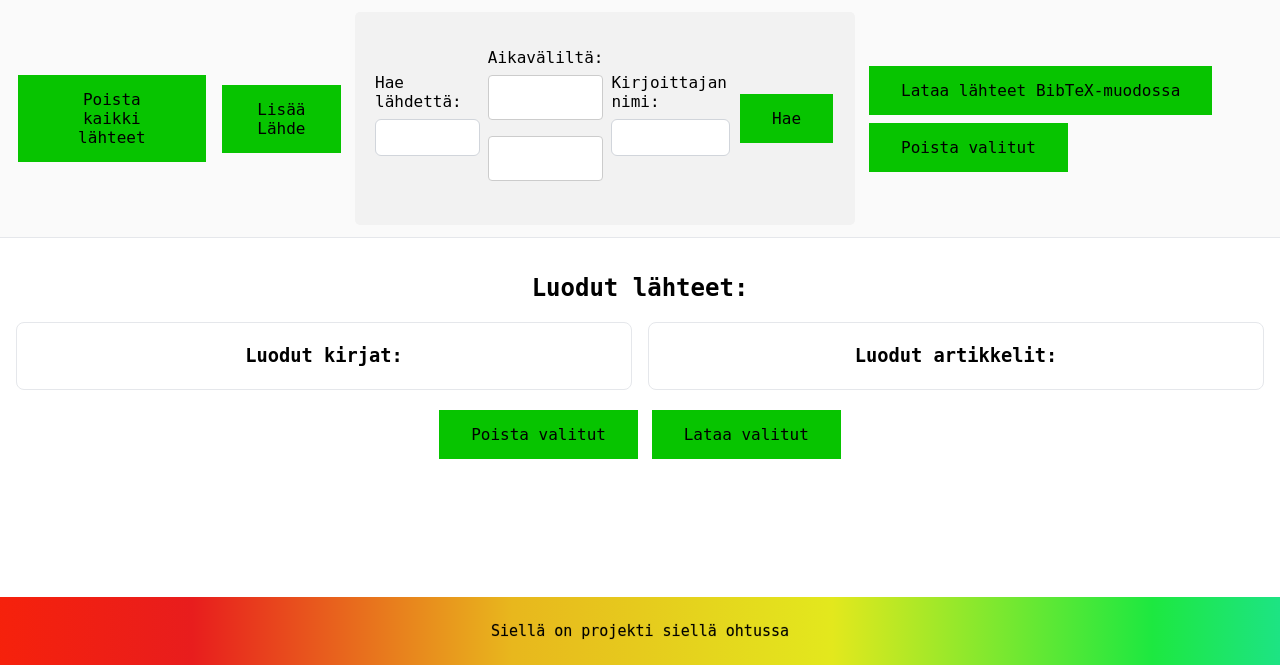
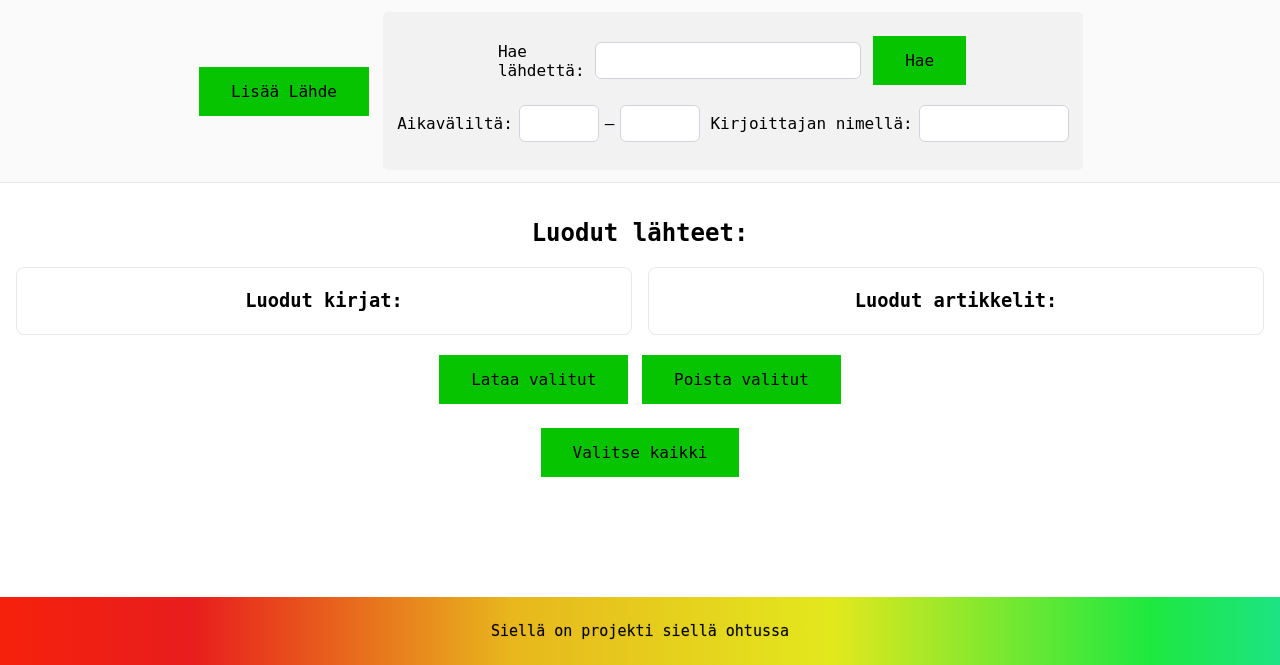
Before and after one commit to hbuMi/miniproggis, a Flask app: template src/templates/index.html in a window 1280 px wide. Shown: the part 135-800 px from the top of the page. Run offline with Flask 3, Linux system fonts and the light colour scheme; the template is opened without the code that fills it, so the values that code supplies are empty.

Commit message:
Add and fix css styling

```diff
--- a/src/static/main.css
+++ b/src/static/main.css
@@ -97,14 +97,52 @@ button { font: inherit; }
 .search-form {
   display: flex;
   align-items: center;
+  flex-direction: column;
   gap: 8px;
   margin: 0;
+  width: 100%;
+  max-width: 700px;
 }
 
-.search-form input[type="text"] {
+.search-form .search-row {
+  display: flex;
+  flex-direction: row;
+  align-items: center;
+  gap: 10px;
+  flex-wrap: nowrap;
+  justify-content: center;
+}
+
+.search-form input[type="text"],
+.search-form input[type="number"] {
   padding: 8px;
   border: 1px solid #d1d5db;
   border-radius: 6px;
+}
+
+.search-form .date-range {
+  display: flex;
+  flex-direction: row;
+  align-items: center;
+  gap: 6px;
+}
+
+.search-form .date-range input {
+  width: 80px;
+  max-width: 80px;
+}
+
+.search-form .author {
+  display: flex;
+  flex-direction: row;
+  align-items: center;
+  gap: 6px;
+  white-space: nowrap;
+}
+
+.search-form .author input {
+  width: 150px;
+  max-width: 150px;
 }
 
 .references {
--- a/src/templates/edit_reference.html
+++ b/src/templates/edit_reference.html
@@ -87,11 +87,11 @@
       </form>
     {% endif %}
 
+    <p style="text-align: center;">
+      <a href="/reference/{{ ref }}/{{ reference.id }}" class="button">Takaisin lähteeseen</a>
+    </p>
     <p style="text-align: center; margin-top: 12px;">
       <a href="/" class="button">Etusivulle</a>
-    </p>
-    <p style="text-align: center;">
-      <a href="/reference/{{ ref }}/{{ reference.id }}" class="button">Takaisin lähteeseen</a>
     </p>
   </div>
 
--- a/src/templates/index.html
+++ b/src/templates/index.html
@@ -11,35 +11,35 @@
   </div>
   <div class="toolbar">
     <p>
-      <a href="/delete_all_references" class="button" onclick="return confirm('Haluatko varmasti poistaa kaikki lähteet?')">Poista kaikki lähteet</a>
-    </p>
-    <p>
       <a href="/new_reference" class="button">Lisää Lähde</a>
     </p>
     <form action="/search" method="get" class="search-form">
-    <p>
+
+        <div class="search-row">
           Hae lähdettä:
           {% if query %}
           <input type="text" name="query" value="{{ query }}" />
           {% else %}
           <input type="text" name="query" />
           {% endif %}
-    </p>
-    <p>
+
+          <Button type="submit" class="button">Hae</Button>
+        </div>
+
+        <div class="search-row">
+          <div class="date-range">
             Aikaväliltä:
             <input type="number" id="mindate" name="mindate" min="0" max="2025" />
+            <span>–</span>
             <input type="number" id="maxdate" name="maxdate" min="0" max="2025" />
-    </p>
-    <p>
-      Kirjoittajan nimi:
+          </div>
+
+          <div class="author">
+            Kirjoittajan nimellä:
             <input type="text" id="author" name="author" />
-    </p>
-    <Button type="submit" class="button">Hae</Button>
+          </div>
+        </div>
     </form>
-    <p>
-      <a href="/download_bibtex" class="button">Lataa lähteet BibTeX-muodossa</a>
-      <a href="#" class="button" onclick="deleteSelected(); return false;">Poista valitut</a>
-    </p>
   </div>
 
   <div class="references">
@@ -65,8 +65,11 @@
     <form id="deleteForm" method="post" action="/delete_selected" style="display:none;"></form>
     <form id="downloadForm" method="post" action="/download_selected" style="display:none;"></form>
     <p style="text-align: center;">
+      <button class="button" onclick="downloadSelected(); return false;">Lataa valitut</button>
       <button class="button" onclick="deleteSelected(); return false;">Poista valitut</button>
-      <button class="button" onclick="downloadSelected(); return false;">Lataa valitut</button>
+    </p>
+    <p style="text-align: center;">
+      <button class="button" onClick="toggleAll(); return false;">Valitse kaikki</button>
     </p>
   </div>
 <script>
@@ -108,6 +111,16 @@ function downloadSelected() {
   });
   form.submit();
 }
+
+let allChecked = false;
+
+function toggleAll() {
+  var checkboxes = document.querySelectorAll('input[type=checkbox][name=selected]');
+  allChecked = !allChecked;
+  checkboxes.forEach(function(cb) {
+    cb.checked = allChecked
+  });
+}
 </script>
 <div class="footer">
   <p>Siellä on projekti siellä ohtussa</p>
--- a/src/templates/new_reference.html
+++ b/src/templates/new_reference.html
@@ -125,7 +125,7 @@
           }
       });
     </script>
-    <p>
+    <p style="text-align: center;">
       <a href="/" class="button">Etusivulle</a>
     </p>
   </div>
--- a/src/templates/show_reference.html
+++ b/src/templates/show_reference.html
@@ -50,7 +50,6 @@
   <div style="text-align: center; margin-top: 12px;">
     <button onclick="copyBibtex()" class="button">Kopioi BibTeX</button>
   </div>
-
     <p style="text-align: center;">
       <a href="/" class="button">Etusivulle</a>
     </p>
```
Lines whose indentation alone changed are shown as unchanged.
